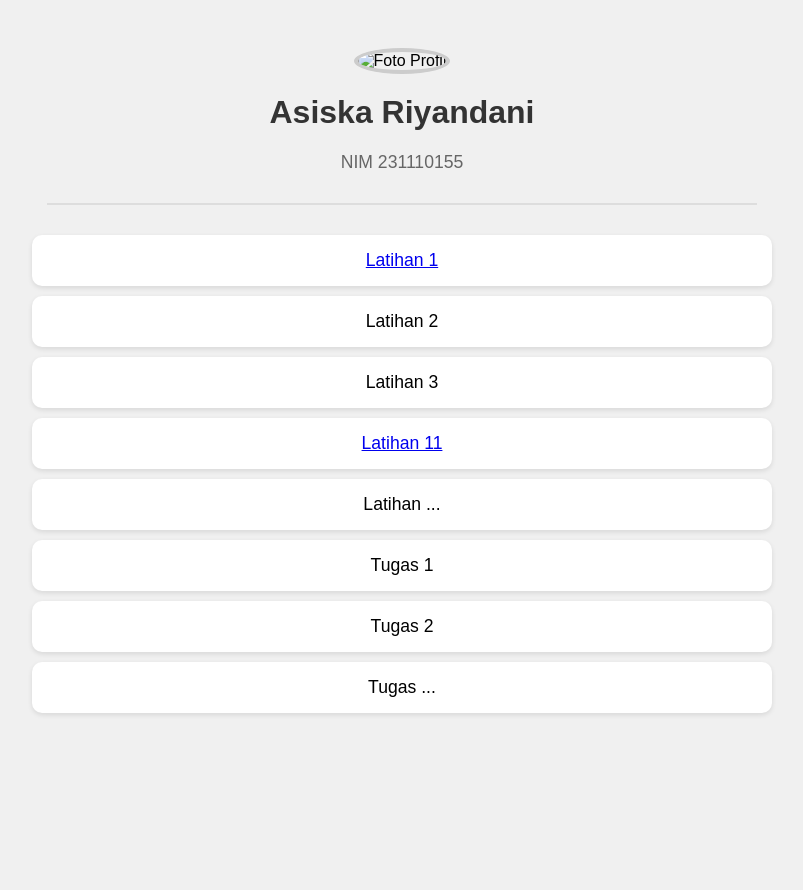
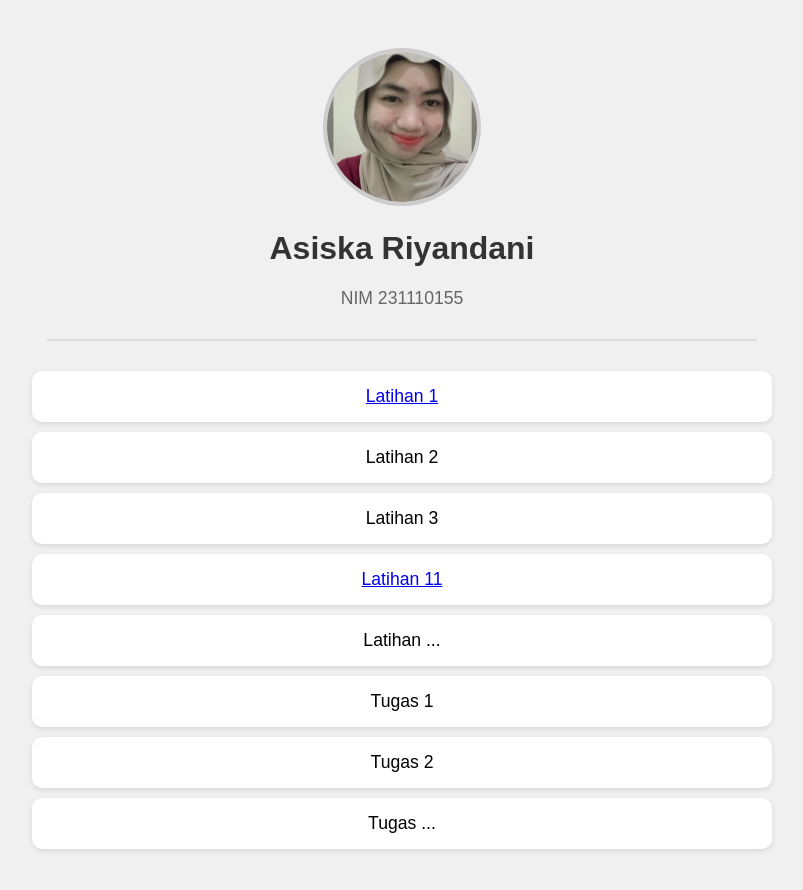
Before and after one commit to AsiskaRiyandani/pemrogweb, a plain HTML site: page index.html in a window 1280 px wide. Shown: the whole page, without its empty margins (238-1041 px from the left). Before the commit the page ends 800 px from the top, so only its background shows below. Drawn offline with Linux system fonts and the light colour scheme.

Commit message:
Update index.html

```diff
--- a/index.html
+++ b/index.html
@@ -50,7 +50,7 @@
 </head>
 <body>
 
-  <img src="profile.jpeg" alt="Foto Profil" class="profile-img">
+  <img src="profile.jpg" alt="Foto Profil" class="profile-img">
   <h1>Asiska Riyandani</h1>
   <p>NIM 231110155</p>
 
```
